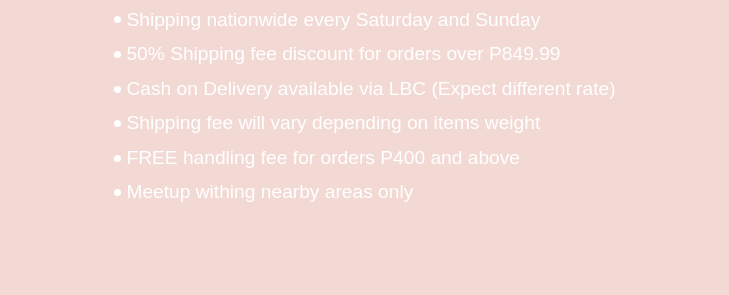
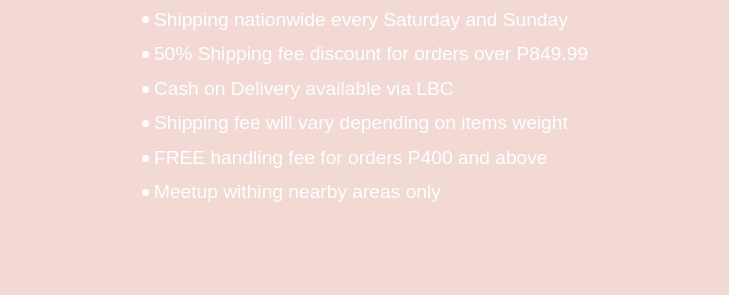
Before and after one commit to jirodearmas/juliana, a plain HTML site: page index.html in a window 1280 px wide. Shown: the part 776-1071 px from the top of the page, without its empty margins (275-1004 px from the left). Drawn offline with Linux system fonts and the light colour scheme; a web font is replaced by a local one.

Commit message:
update list

```diff
--- a/index.html
+++ b/index.html
@@ -145,7 +145,7 @@ li::before {
 			<ul class="text-center">
 				<li class="text-center">Shipping nationwide every Saturday and Sunday</li>
 				<li class="text-center">50% Shipping fee discount for orders over P849.99</li>
-				<li class="text-center">Cash on Delivery available via LBC (Expect different rate)</li>
+				<li class="text-center">Cash on Delivery available via LBC</li>
 				<li class="text-center">Shipping fee will vary depending on items weight</li>
 				<li class="text-center">FREE handling fee for orders P400 and above</li>
 				<li class="text-center">Meetup withing nearby areas only</li>
```
